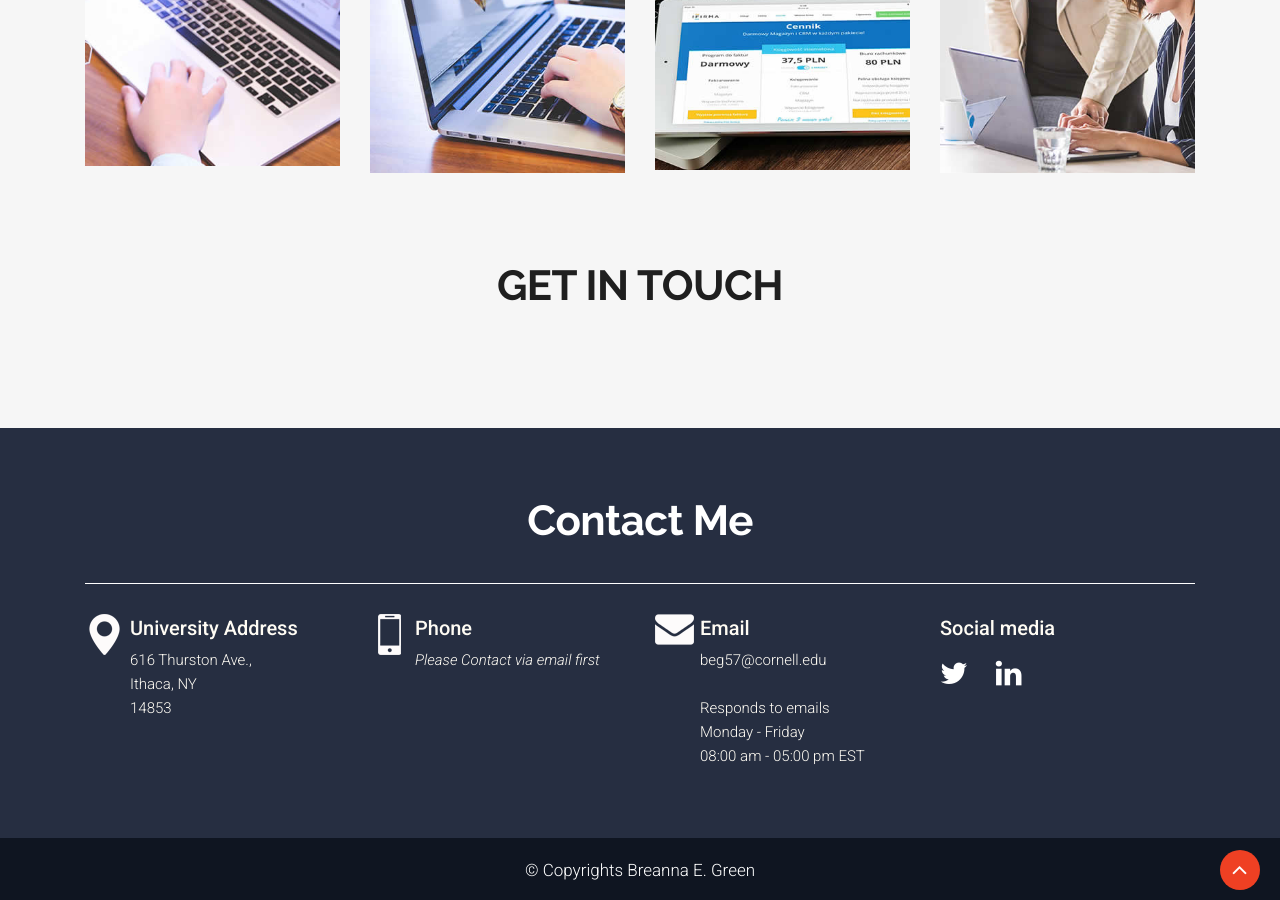
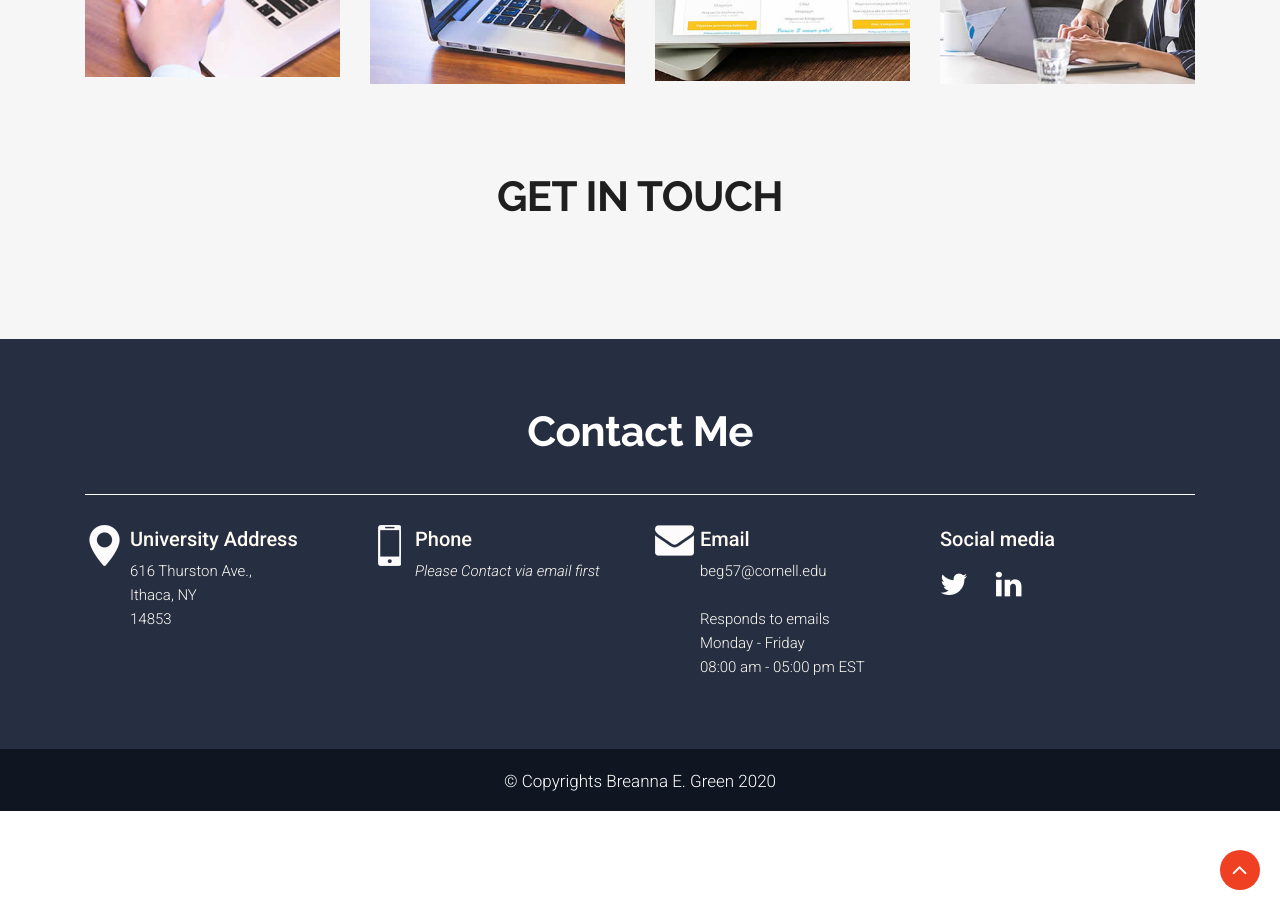
Before and after one commit to bregreen/bregreen.github.io, a Jekyll site: the page built from index.html, in a window 1280 px wide and 900 px high, scrolled down 6111 px. Built offline with Jekyll 4.4.1, drawn with Linux system fonts in a browser that asks for light colours.

Commit message:
Update default.html

```diff
--- a/_layouts/default.html
+++ b/_layouts/default.html
@@ -7,7 +7,8 @@
       <!-- Mobile Metas -->
       <meta name="viewport" content="width=device-width, minimum-scale=1.0, maximum-scale=1.0, user-scalable=no">
       <!-- Site Metas -->
-      <title> {{ page.title }}</title>
+      <title> {{ page.title }} </title>
+
       <meta name="keywords" content="">
       <meta name="description" content="">
       <meta name="author" content="">
@@ -291,7 +291,6 @@
                   <div class="col-md-12 col-lg-4">
                      <div class="full">
                         <div class="heading_main text_align_left" style="margin-bottom: 0;">
-                           <h2><strong class="small">Contact Me </strong><br>Here</h2>
                         </div>
                      </div>
                   </div>
@@ -408,7 +407,7 @@
                          <p>
                            <ul>
 
-                              <li><a href="#"><i class="fa fa-twitter"></i></a></li>
+                              <li><a href="www.twitter.com/breannaegreen"><i class="fa fa-twitter"></i></a></li>
 
                               <li><a href="#"><i class="fa fa-linkedin"></i></a></li>
 
@@ -425,7 +424,7 @@
             <div class="container">
                <div class="row">
                   <div class="col-12">
-                     <p class="crp">© Copyrights Breanna E. Green </p>
+                     <p class="crp">© Copyrights Breanna E. Green 2020 </p>
                   </div>
                </div>
             </div>
```
Also changed, not shown: other parts of _layouts/default.html (+1 -2 lines).
